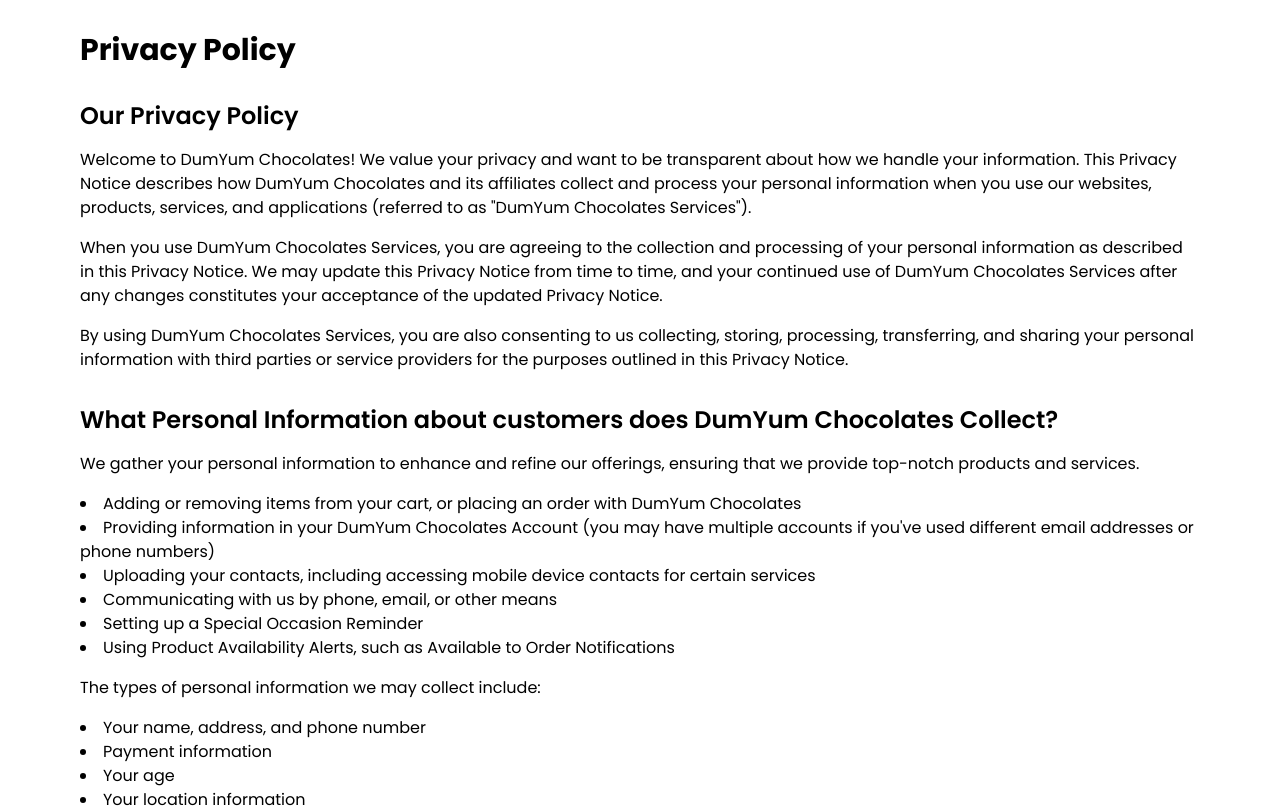
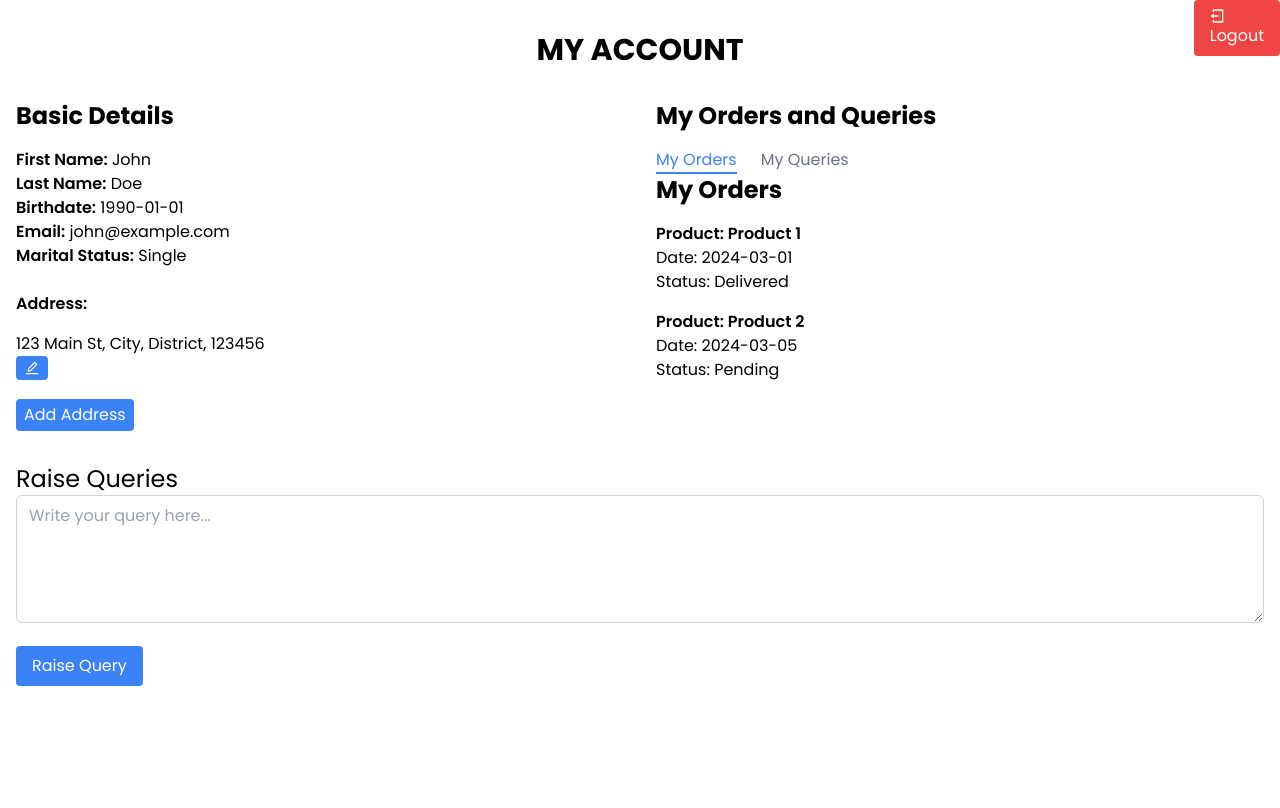
Before and after one commit to Riyaptl/dumYum_F.E, a React (Vite) app: page / in a window 1280 px wide. Shown: the top 808 px of the page. Built offline with nearby package versions, Linux system fonts and the light colour scheme.

Commit message:
profile page without styling

```diff
--- a/src/App.jsx
+++ b/src/App.jsx
@@ -11,6 +11,7 @@
 import CartPage from './pages/CartPage';
 import TermConditionsPage from './pages/TermConditionsPage';
 import PrivacyPolicyPage from './pages/PrivacyPolicyPage';
+import ProfilePage from './pages/ProfilePage';
 
 
 
@@ -25,8 +26,7 @@
           {/* <Route exact path="/auth" element={isLoggedIn ? <HomePage/> : <AuthForm/>}/>  */}
           <Route exact path="/details" element={<UserDetailsForm/>}/>
           {/* <Route exact path="/" element={<HomePage/>}/>  */}
-          <Route exact path="/" element={<PrivacyPolicyPage />}/>
-          {/* <Route exact path="/" element={<TermConditionsPage />}/>  */}
+          <Route exact path="/" element={<ProfilePage />}/>
           <Route exact path="/:id" element={<ProductPage/>}/>
           <Route exact path="/product/:id" element={<SingleProductPage/>}/>
         </Routes>
--- a/src/component/TermConditions.jsx
+++ b/src/component/TermConditions.jsx
@@ -58,6 +58,7 @@
     setActiveIndex(activeIndex === index ? null : index);
   };
 
+
   return (
     <div className="bg-gray-100 min-h-screen flex justify-center items-center">
       <div className="wrapper w-4/5">
--- /dev/null
+++ b/src/pages/ProfilePage.jsx
@@ -0,0 +1,206 @@
+import React, { useState } from 'react';
+import { RiLogoutBoxLine } from 'react-icons/ri';
+import { AiOutlineEdit } from 'react-icons/ai';
+
+const ProfilePage = () => {
+  const [activeTab, setActiveTab] = useState('orders');
+  const [addressFormData, setAddressFormData] = useState({
+    id: '',
+    street: '',
+    city: '',
+    district: '',
+    pincode: ''
+  });
+  const [isAddingAddress, setIsAddingAddress] = useState(false);
+
+  const userData = {
+    basicDetails: {
+      firstName: "John",
+      lastName: "Doe",
+      birthdate: "1990-01-01",
+      email: "john@example.com",
+      maritalStatus: "Single",
+      addresses: [
+        {
+          id: 1,
+          street: "123 Main St",
+          city: "City",
+          district: "District",
+          pincode: "123456"
+        }
+      ]
+    },
+    orders: [
+      {
+        id: 1,
+        product: "Product 1",
+        date: "2024-03-01",
+        status: "Delivered"
+      },
+      {
+        id: 2,
+        product: "Product 2",
+        date: "2024-03-05",
+        status: "Pending"
+      }
+    ],
+    queries: [
+      {
+        id: 1,
+        question: "Query 1",
+        date: "2024-03-10",
+        status: "Resolved"
+      },
+      {
+        id: 2,
+        question: "Query 2",
+        date: "2024-03-15",
+        status: "Pending"
+      }
+    ]
+  };
+
+  const handleTabChange = (tab) => {
+    setActiveTab(tab);
+  };
+
+  const handleAddressChange = (e) => {
+    setAddressFormData({
+      ...addressFormData,
+      [e.target.name]: e.target.value
+    });
+  };
+
+  const handleEditAddress = (address) => {
+    setAddressFormData(address);
+    setIsAddingAddress(true);
+  };
+
+  const handleSaveAddress = () => {
+    console.log('Address form data:', addressFormData);
+    setIsAddingAddress(false);
+  };
+
+  const raiseQuery = () => {
+    console.log('Query raised!');
+  };
+
+  const logout = () => {
+    console.log('Logout');
+  };
+
+  const { basicDetails, orders, queries } = userData;
+
+  return (
+    <div className="container mx-auto mt-8 px-4 max-w-7xl">
+      <header className="text-center mb-8">
+        <h1 className="text-3xl font-bold">MY ACCOUNT</h1>
+        <button className="absolute top-0 right-0 bg-red-500 text-white px-4 py-2 rounded hover:bg-red-600 focus:outline-none" onClick={logout}>
+          <RiLogoutBoxLine /> Logout
+        </button>
+      </header>
+      <div className="flex gap-8">
+        <section className="flex-1">
+          <h2 className="text-2xl font-bold mb-4">Basic Details</h2>
+          <div className="mb-6">
+            <p><span className="font-semibold">First Name:</span> {basicDetails.firstName}</p>
+            <p><span className="font-semibold">Last Name:</span> {basicDetails.lastName}</p>
+            <p><span className="font-semibold">Birthdate:</span> {basicDetails.birthdate}</p>
+            <p><span className="font-semibold">Email:</span> {basicDetails.email}</p>
+            <p><span className="font-semibold">Marital Status:</span> {basicDetails.maritalStatus}</p>
+          </div>
+          <div>
+            <h3 className="font-semibold mb-4">Address:</h3>
+            {isAddingAddress ? (
+              <div className="mb-4">
+                <input type="text" name="street" value={addressFormData.street} onChange={handleAddressChange} placeholder="Street" className="border border-gray-300 rounded-md px-3 py-2 focus:outline-none mb-2" />
+                <input type="text" name="city" value={addressFormData.city} onChange={handleAddressChange} placeholder="City" className="border border-gray-300 rounded-md px-3 py-2 focus:outline-none mb-2" />
+                <input type="text" name="district" value={addressFormData.district} onChange={handleAddressChange} placeholder="District" className="border border-gray-300 rounded-md px-3 py-2 focus:outline-none mb-2" />
+                <input type="text" name="pincode" value={addressFormData.pincode} onChange={handleAddressChange} placeholder="Pincode" className="border border-gray-300 rounded-md px-3 py-2 focus:outline-none mb-2" />
+                <button className="bg-blue-500 text-white px-2 py-1 rounded hover:bg-blue-600 focus:outline-none" onClick={handleSaveAddress}>Save</button>
+              </div>
+            ) : (
+              <>
+                {basicDetails.addresses.map(address => (
+                  <div key={address.id} className="mb-4">
+                    <p>{address.street}, {address.city}, {address.district}, {address.pincode}</p>
+                    <button className="bg-blue-500 text-white px-2 py-1 rounded hover:bg-blue-600 focus:outline-none" onClick={() => handleEditAddress(address)}>
+                      <AiOutlineEdit />
+                    </button>
+                  </div>
+                ))}
+                <button className="bg-blue-500 text-white px-2 py-1 rounded hover:bg-blue-600 focus:outline-none" onClick={() => setIsAddingAddress(true)}>Add Address</button>
+              </>
+            )}
+          </div>
+        </section>
+        <section className="flex-1">
+          <h2 className="text-2xl font-bold mb-4">My Orders and Queries</h2>
+          <ul className="flex">
+            <li className="mr-6">
+              <button className={`${activeTab === 'orders' ? 'text-blue-500 border-b-2 border-blue-500' : 'text-gray-500'} focus:outline-none`}
+                onClick={() => handleTabChange('orders')}
+              >
+                My Orders
+              </button>
+            </li>
+            <li className="mr-6">
+              <button
+                className={`${activeTab === 'queries' ? 'text-blue-500 border-b-2 border-blue-500' : 'text-gray-500'} focus:outline-none`}
+                onClick={() => handleTabChange('queries')}
+              >
+                My Queries
+              </button>
+            </li>
+          </ul>
+              <div>
+            {activeTab === 'orders' && (
+              <div>
+                <h2 className="text-2xl font-bold mb-4">My Orders</h2>
+                <ul>
+                  {orders.map(order => (
+                    <li key={order.id} className="mb-4">
+                      <p className="font-semibold">Product: {order.product}</p>
+                      <p>Date: {order.date}</p>
+                      <p>Status: {order.status}</p>
+                    </li>
+                  ))}
+                </ul>
+              </div>
+            )}
+            {activeTab === 'queries' && (
+              <div>
+                <h2 className="text-2xl font-bold mb-4">My Queries</h2>
+                <ul>
+                  {queries.map(query => (
+                    <li key={query.id} className="mb-4">
+                      <p className="font-semibold">Question: {query.question}</p>
+                      <p>Date: {query.date}</p>
+                      <p>Status: {query.status}</p>
+                    </li>
+                  ))}
+                </ul>
+              </div>
+            )}
+          </div>
+
+        </section>
+      </div>
+      <section className="mt-8">
+        <h2 className="text-2xl">Raise Queries</h2>
+        <textarea
+          className="w-full h-32 border border-gray-300 rounded-md px-3 py-2 focus:outline-none focus:border-blue-500 mb-4"
+          placeholder="Write your query here..."
+        ></textarea>
+        <button
+          className="bg-blue-500 text-white px-4 py-2 rounded hover:bg-blue-600 focus:outline-none"
+          onClick={raiseQuery}
+        >
+          Raise Query
+        </button>
+      </section>
+    </div>
+  );
+};
+
+export default ProfilePage;
```
